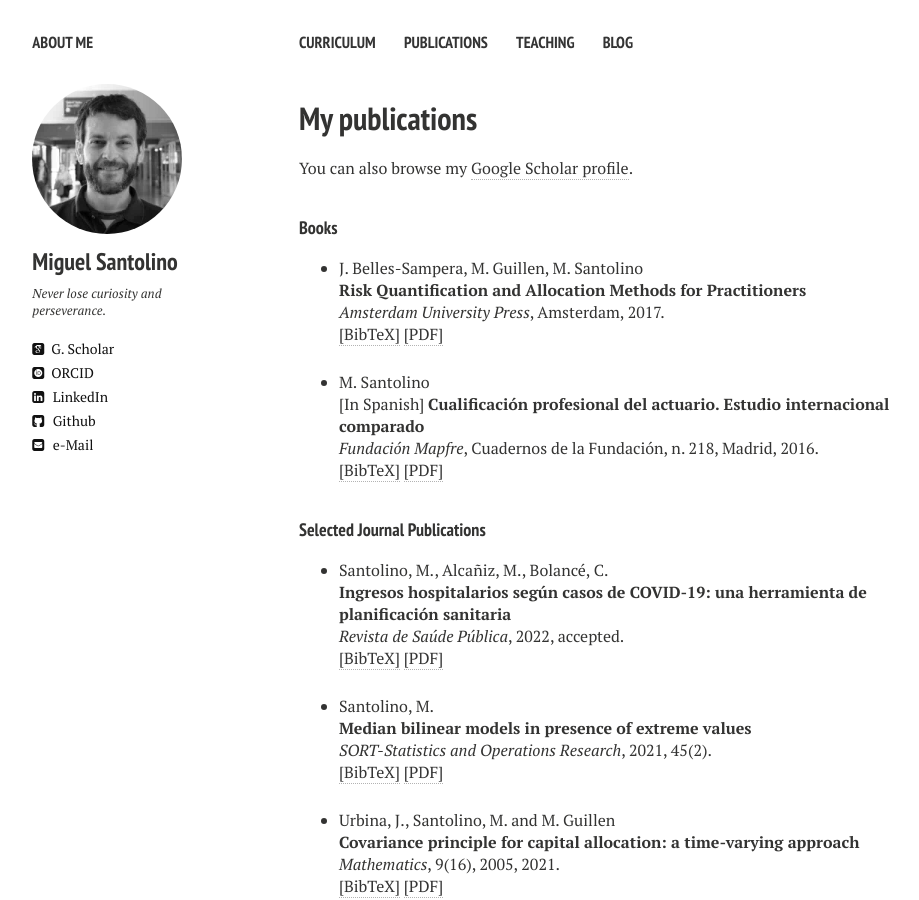
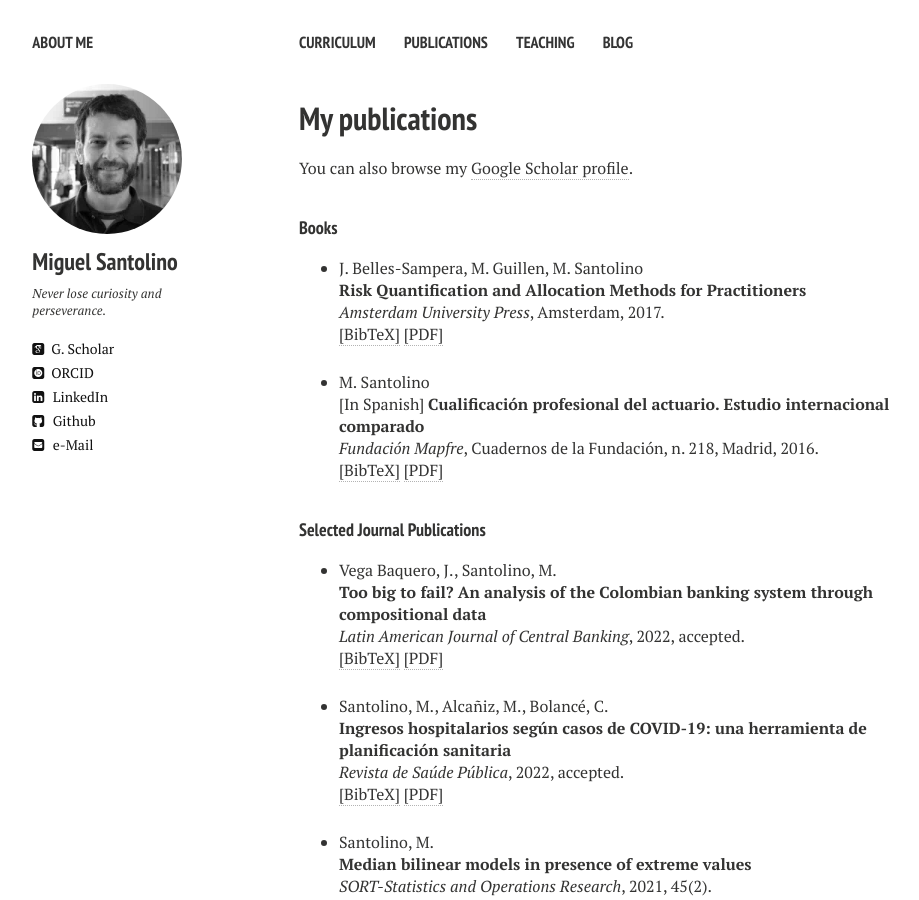
Before and after one commit to msantolino/msantolino.github.io, a Jekyll site: the page built from publications.md, in a window 1280 px wide and 900 px high. Shown: the whole window, without its empty margins (21-940 px from the left). Built offline with Jekyll 4.4.1, drawn with Linux system fonts in a browser that asks for light colours; nearby versions of some CDN libraries.

Commit message:
Update publications.html

```diff
--- a/_layouts/publications.html
+++ b/_layouts/publications.html
@@ -139,6 +139,30 @@ address   = {Madrid}
 <h4 style="margin-bottom:0px;padding-top:10px;">Selected Journal Publications</h4>
 <!-- Generated from JabRef by PubList by Truong Nghiem at 11:44 on 2015.09.10. -->
 <ul class="biblist">
+
+<!-- Item: santolino2022b -->
+<li ><p>
+  Vega Baquero, J., Santolino, M.
+<br><b> Too big to fail? An analysis of the Colombian banking system through compositional data</b><br>
+<i> Latin American Journal of Central Banking</i>, 2022, accepted.
+<br />
+<a href="javascript:toggleBibtex('santolino2022b')">[BibTeX]</a>
+<a href="https://www.journals.elsevier.com/latin-american-journal-of-central-banking" target="_blank">[PDF]</a>
+</p>
+<div id="bib_santolino2022b" class="bibtex noshow">
+<pre>
+@article{santolino2022b,
+  author = {Vega Baquero, J., Santolino, M. },
+  title = {Too big to fail? An analysis of the Colombian banking system through compositional data},
+  year = {2022},
+  number = {},
+  volume = {},
+  pages={},
+  journal = {Latin American Journal of Central Banking}
+}
+</pre>
+</div>
+</li>
 
 <!-- Item: santolino2022 -->
 <li ><p>
```
